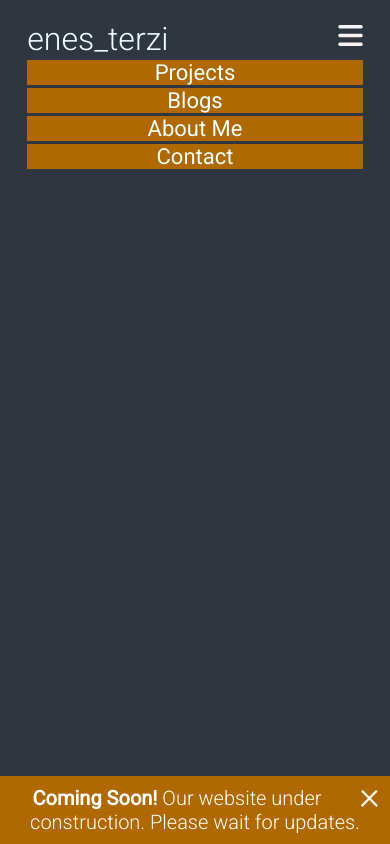
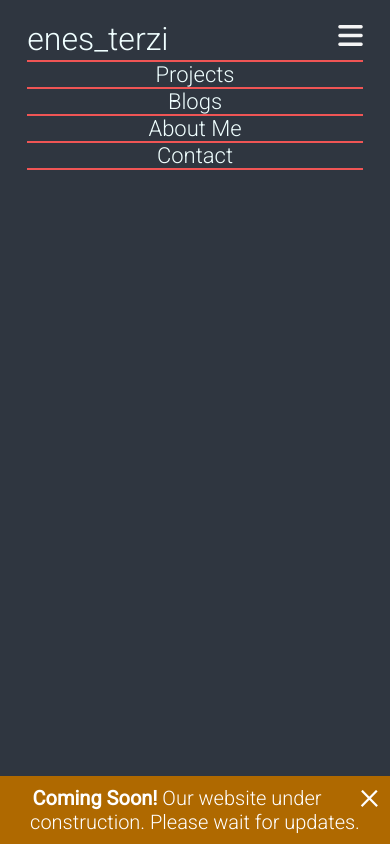
Before and after one commit to enestrz/enestrz.github.io, a plain HTML site: page index.html in a window 390 px wide. Both pictures are taken after a click on the element 364 px from the left and 36 px from the top of the page. Shown: the top 844 px of the page. Drawn offline with Linux system fonts and the light colour scheme.

Commit message:
little css changes

```diff
--- a/css/style.css
+++ b/css/style.css
@@ -103,9 +103,11 @@ html {
     text-align: center;
     margin: 0px auto;
     font-size: 1.1rem;
-    background-color: #af6900;
-    border-bottom: solid #2f3640;
-    font-weight: 420;
+
+    border-top: solid 2px #f05555;
+  }
+  .active li:last-child{
+    border-bottom: solid 2px #f05555;
   }
 
   .nav-logo:link,
@@ -118,10 +120,10 @@ html {
     -webkit-transition: border-bottom 0.2s;
     transition: border-bottom 0.2s;
   }
-  .nav-link:active,
+  /* .nav-link:active,
   .nav-link:hover {
-    color: #2f3640;
-  }
+
+  } */
 }
 
 @media only screen and (min-width: 900px) {
--- a/index.html
+++ b/index.html
@@ -6,9 +6,7 @@
     <meta name="viewport" content="width=device-width, initial-scale=1, shrink-to-fit=no">
     <script src="https://kit.fontawesome.com/fe151a275f.js" crossorigin="anonymous"></script>
     <!-- External CSS Files -->
-
     <link rel="stylesheet" href="css/style.css">
-    <link rel="stylesheet" href="css/quarries.css">
 
     <title>Enes Terzi's Portfolio</title>
 </head>
```
Also changed, not shown: 1 other file.
